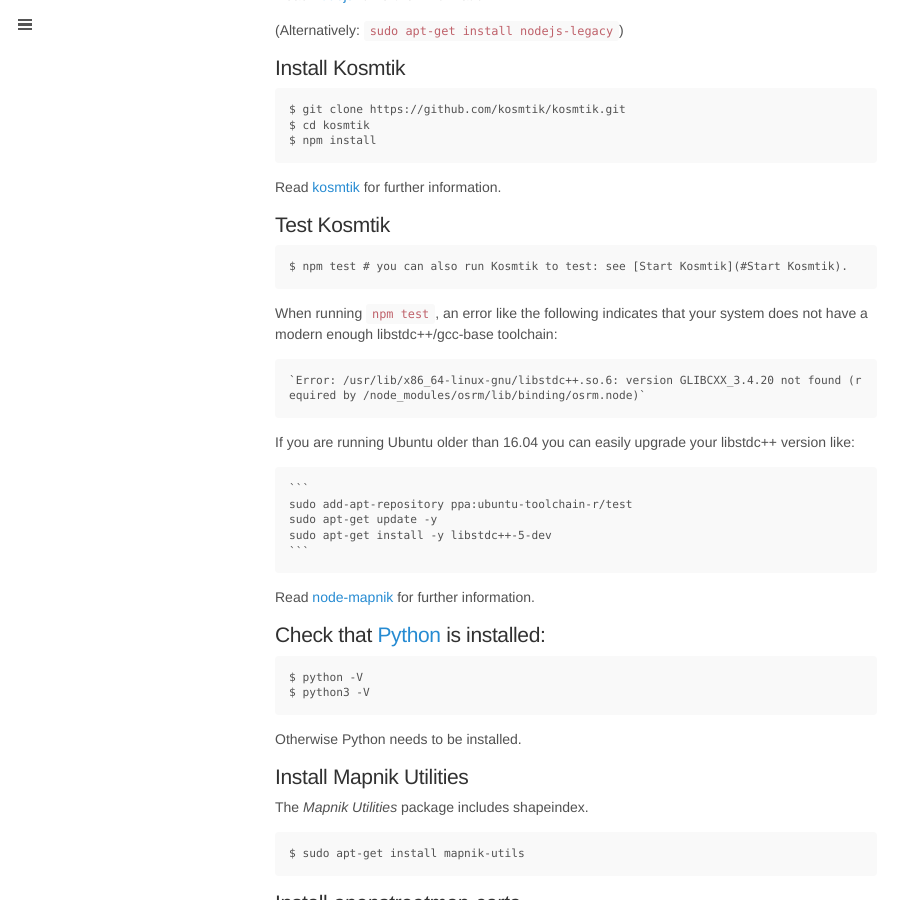
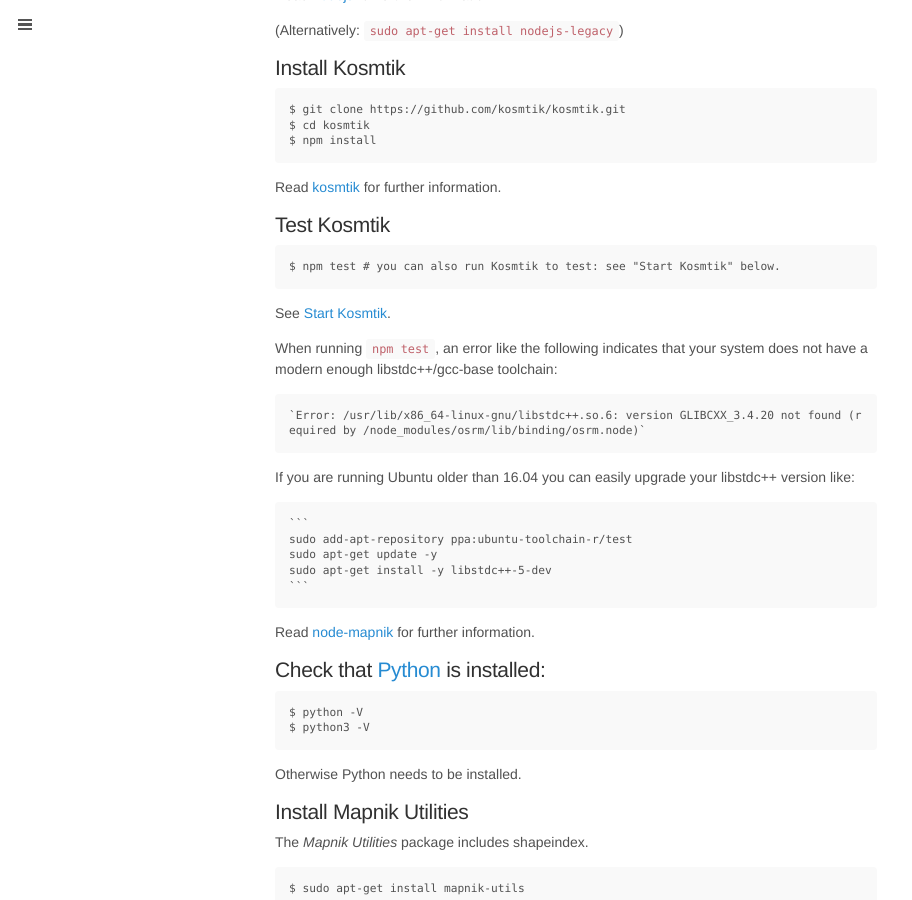
Before and after one commit to Ircama/osm-carto-tutorials, a Jekyll site: the page built from pages/10-kosmtik-ubuntu-setup.md, in a window 1280 px wide and 900 px high, scrolled down 988 px. Shown: the whole window, without its empty margins (0-912 px from the left). Built offline with Jekyll 4.4.1, drawn with Linux system fonts in a browser that asks for light colours; comment, search, counter and statistics services are not loaded.

Commit message:
Update 10-kosmtik-ubuntu-setup.md

```diff
--- a/pages/10-kosmtik-ubuntu-setup.md
+++ b/pages/10-kosmtik-ubuntu-setup.md
@@ -54,7 +54,9 @@
 
 ## Test Kosmtik
 
-    $ npm test # you can also run Kosmtik to test: see [Start Kosmtik](#Start Kosmtik).
+    $ npm test # you can also run Kosmtik to test: see "Start Kosmtik" below.
+
+See [Start Kosmtik](#Start Kosmtik).
 
 When running `npm test`, an error like the following indicates that your system does not have a modern enough libstdc++/gcc-base toolchain:
 
```
